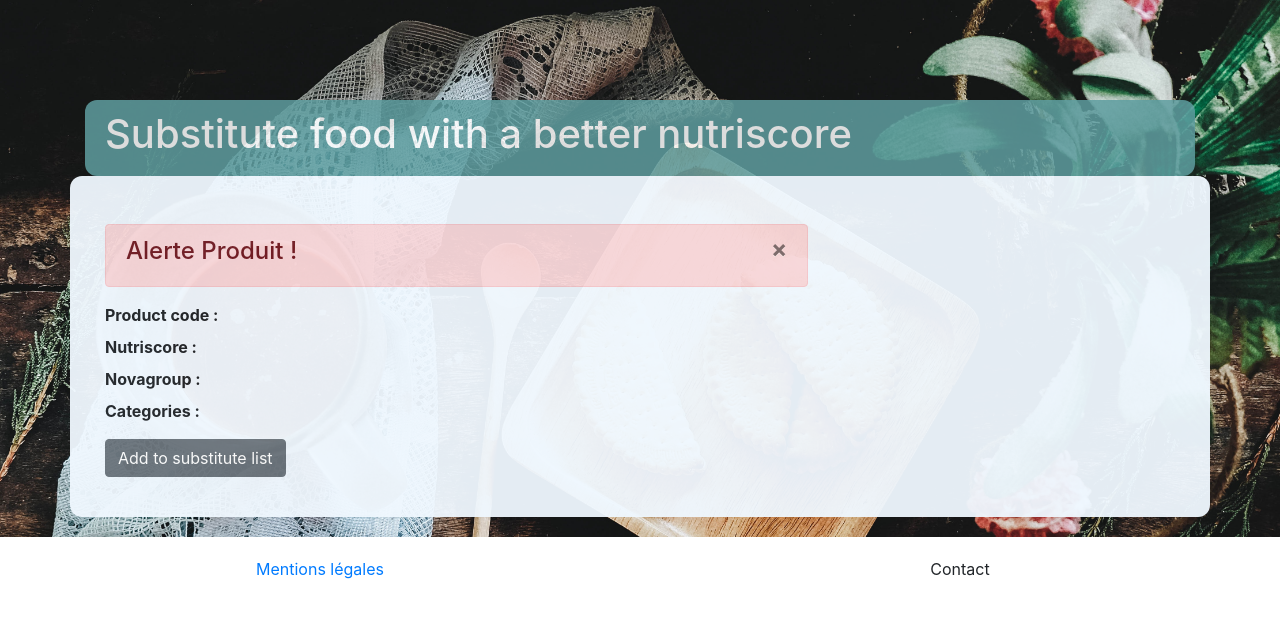
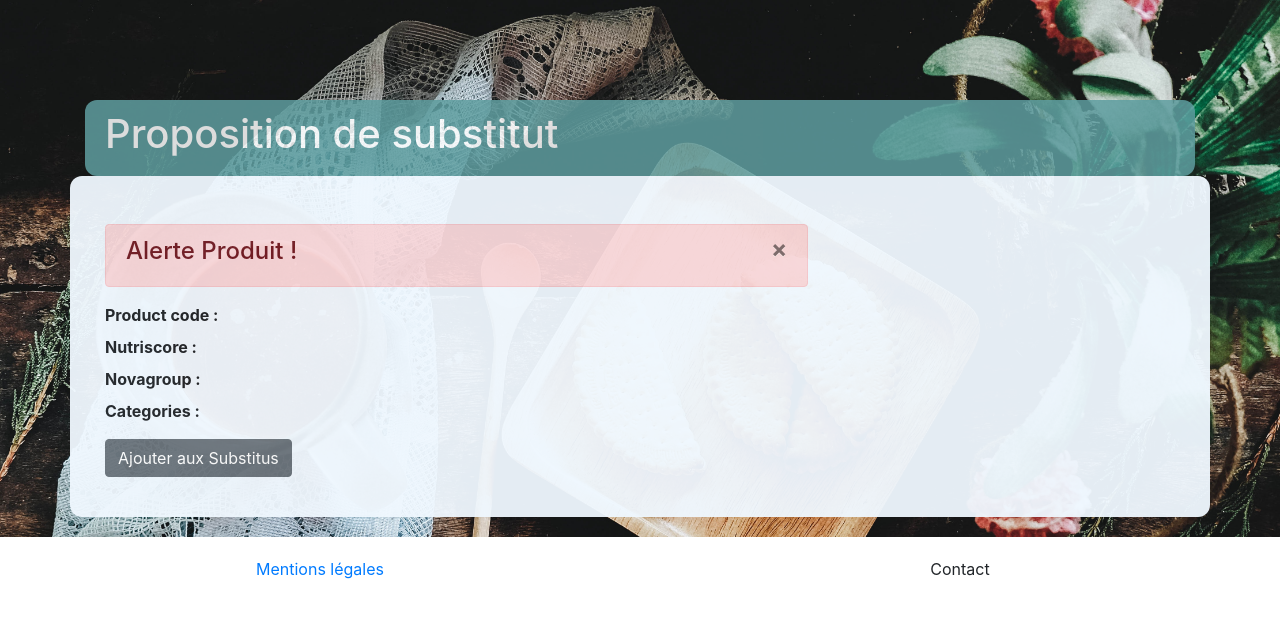
Before and after one commit to flenoir/purbeurre, a Django app: template search/templates/search/swap.html in a window 1280 px wide. Shown: the part 71-689 px from the top of the page. Run offline with Django 3.2, Linux system fonts and the light colour scheme; the template is opened without the code that fills it, so the values that code supplies are empty; some libraries are stand-ins or nearby versions.

Commit message:
added substitute button on list

```diff
--- a/search/templates/search/detail.html
+++ b/search/templates/search/detail.html
@@ -2,7 +2,7 @@
 
 {% block first_row %}
 <div style="background-color: chocolate; padding: 10 20 10 20;opacity:0.85;" class="rounded">
-<h1 style="-webkit-text-fill-color: white;">Your selected food</h1>
+<h1 style="-webkit-text-fill-color: white;">Détails du produit</h1>
 </div>
 
   <div class="row first_row_window rounded">
@@ -34,7 +34,7 @@
 				</dd>
       </dl>
 
-	  <a class="btn btn-warning" href="{% url 'search:swap' product.id %}" role="button">Swap</a>
+	  <a class="btn btn-warning" href="{% url 'search:swap' product.id %}" role="button">Substituer</a>
 	  <!-- /search/swap/{{product.id}}  -->
 
 		</div>
--- a/search/templates/search/index.html
+++ b/search/templates/search/index.html
@@ -38,7 +38,7 @@
             {% for product in res %}
 
             <div class="col-sm-6 col-md-4 col-lg-3 mt-4">
-                <div class="card card-inverse card-info">
+                <div class="card card-inverse card-info border-dark">
                     <img class="card-img-top" src="{{ product.product_image }}">
                     <img  class="card-img-overlay" src="{% get_static_prefix %}core/{{ product.nutriscore }}.png" alt="" style="float: right; margin-top: -45px; margin-left: 195px;width: 90px;">
                     <div class="card-block">
@@ -46,6 +46,7 @@
                     </div>
                     <div class="card-footer">
                         <a href="/search/{{ product.id }}/" class="btn btn-info btn-sm" role="button">Détails</a>
+                        <a href="{% url 'search:swap' product.id %}" class="btn btn-warning btn-sm" role="button">Substituer</a>
                     </div>
                 </div>
              </div>
--- a/search/templates/search/list_products.html
+++ b/search/templates/search/list_products.html
@@ -3,6 +3,10 @@
 {% block first_row %}
 
 {% load static %}
+
+<div style="background-color: chocolate; padding: 10 20 10 20;opacity:0.85;" class="rounded">
+    <h1 style="-webkit-text-fill-color: white;">Vos produits favoris</h1>
+    </div>
 
 <div class="row first_row_window rounded">
 
@@ -11,7 +15,7 @@
     {% for product in full_list %}
 
     <div class="col-sm-6 col-md-4 col-lg-3 mt-4">
-            <div class="card card-inverse card-info">
+            <div class="card card-inverse card-info border-success">
                 <img class="card-img-top" src="{{ product.product_image }}">
                 <img  class="card-img-overlay" src="{% get_static_prefix %}core/{{ product.nutriscore }}.png" alt="" style="float: right; margin-top: -45px; margin-left: 195px;width: 90px;">
                 <div class="card-block">
--- a/search/templates/search/swap.html
+++ b/search/templates/search/swap.html
@@ -3,7 +3,7 @@
 {% block first_row %}
 
 <div style="background-color: cadetblue; padding: 10 20 10 20;opacity:0.85;" class="rounded">
-		<h1 style="-webkit-text-fill-color: white;">Substitute food with a better nutriscore</h1>
+		<h1 style="-webkit-text-fill-color: white;">Proposition de substitut</h1>
 		</div>
 
 <div class="row first_row_window rounded">
@@ -49,7 +49,7 @@
 				</dd>
       </dl>
 
-      <a class="btn btn-secondary" href="{% url 'search:add_substitute' id product.id %}" role="button">Add to substitute list</a>
+      <a class="btn btn-secondary" href="{% url 'search:add_substitute' id product.id %}" role="button">Ajouter aux Substitus</a>
 
 		</div>
 		<div class="col-md-4 ml 4">
```
